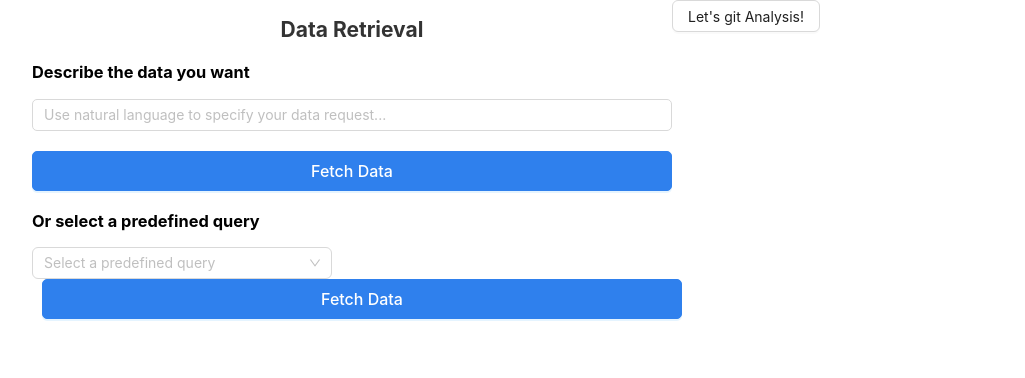
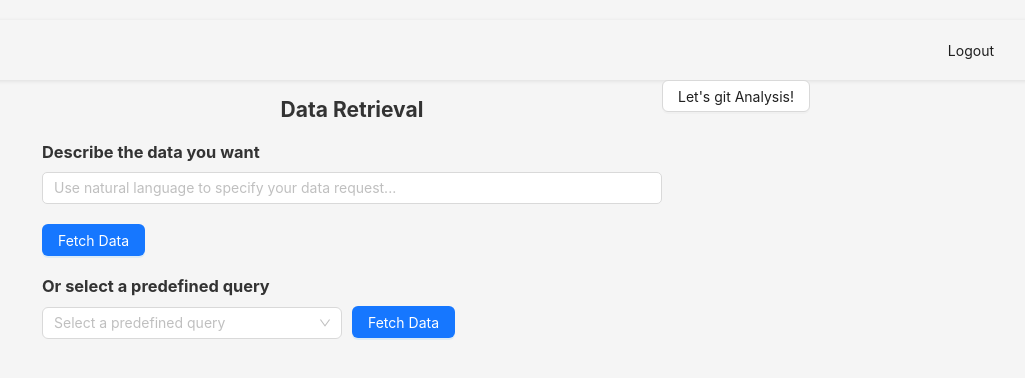
Before and after one commit to Echo11ovo/ELEC5620, a React (Create React App) app in the folder dataanalysis/front/: page /retrieval in a window 1280 px wide. Shown: the top 378 px of the page, without its empty margins (214-1239 px from the left). Built offline with nearby package versions, Linux system fonts and the light colour scheme; sample sign-in values are in the browser's storage.

Commit message:
add logout and css improve

```diff
--- a/dataanalysis/front/src/CSS/Chat.css
+++ b/dataanalysis/front/src/CSS/Chat.css
@@ -6,7 +6,9 @@
     align-items: center;
     padding: 20px;
 }
-
+.chatPage {
+    padding-top: 20px;
+}
 .header {
     width: 100%;
     display: flex;
--- a/dataanalysis/front/src/CSS/Login.css
+++ b/dataanalysis/front/src/CSS/Login.css
@@ -33,7 +33,7 @@ h2 {
     border-radius: 5px;
 }
 
-.ant-btn-primary {
+.Login {
     background-color: #2F80ED; /* Adjust according to the blue in your image */
     border-color: #2F80ED;
     width: 100%;
--- /dev/null
+++ b/dataanalysis/front/src/CSS/Navbar.css
@@ -0,0 +1,51 @@
+.navbar-container {
+    display: flex;
+    justify-content: flex-end;
+    align-items: center;
+    background-color: #f5f5f5;
+    padding: 0 2em;
+    box-shadow: 0 1px 4px rgba(0, 0, 0, 0.1);
+    height: 60px;
+}
+
+.navbar-container .ant-menu {
+    background-color: transparent;
+    border: none;
+    line-height: 60px;
+}
+
+.navbar-container .ant-menu-item {
+    padding: 0 15px;
+    margin: 0 5px;
+    border-bottom: none;
+    transition: background-color 0.3s ease;
+    font-size: 14px;
+}
+
+.navbar-container .ant-menu-item a {
+    color: #333;
+    padding: 5px 10px;
+    background-color: #f7f7f7;
+    border-radius: 5px;
+    transition: background-color 0.3s ease;
+}
+
+.navbar-container .ant-menu-item a:hover {
+    background-color: #e6e6e6;
+}
+
+/* For the modal */
+
+#logout-modal-description {
+    font-size: 16px;
+    color: rgba(0, 0, 0, 0.65);
+}
+
+.ant-modal-footer {
+    display: flex;
+    justify-content: flex-end;
+}
+
+.ant-modal-footer .ant-btn {
+    margin-left: 10px;
+}
--- /dev/null
+++ b/dataanalysis/front/src/CSS/Retrieval.css
@@ -0,0 +1,53 @@
+.retrievalPage {
+    padding: 20px;
+    font-family: 'Arial', sans-serif;
+    background-color: #f5f5f5;
+    min-height: 100vh;
+}
+
+h2 {
+    text-align: center;
+    font-weight: bold;
+    margin-bottom: 20px;
+}
+
+h3 {
+    margin-top: 20px;
+    margin-bottom: 10px;
+    color: #333;
+}
+
+.query-btn {
+    margin-top: 20px;
+}
+
+.predefined-queries {
+    display: flex;
+    flex-direction: column;
+    align-items: flex-start;
+}
+
+.predefined-queries .ant-select, .predefined-queries .query-btn {
+    margin-right: 10px;
+}
+
+.data-output {
+    margin-top: 20px;
+    background-color: #fff;
+    border: 1px solid #d9d9d9;
+    padding: 20px;
+    border-radius: 4px;
+}
+
+.data-output pre {
+    overflow-x: auto;
+    max-width: 100%;
+    white-space: pre-wrap;
+    word-wrap: break-word;
+}
+
+.navigation-btn {
+    margin-top: 20px;
+    text-align: center;
+    width: 100%;
+}
--- a/dataanalysis/front/src/components/Chat.tsx
+++ b/dataanalysis/front/src/components/Chat.tsx
@@ -2,6 +2,8 @@ import React, { useState } from 'react';
 import { useNavigate } from 'react-router-dom';
 import { Input, Button, Upload, message, Select, Spin, Row, Col } from 'antd';
 import { UploadOutlined, LoadingOutlined } from '@ant-design/icons';
+import Navbar from './Logout';
+
 import '../CSS/Chat.css';
 
 type Message = {
@@ -70,7 +72,10 @@ function Chat() {
     };
 
     return (
+        <div className="chatPage">
+            <Navbar />
             <Row className="container" justify="center">
+
                 <Col xs={24} sm={22} md={18} lg={14} xl={12}>
                     <div className="header">
                         <h2>intelligent data analysis</h2>
@@ -121,6 +126,9 @@ function Chat() {
                     </div>
                 </Col>
             </Row>
+        </div>
+
+
     );
 }
 
--- a/dataanalysis/front/src/components/DataRetrieval.tsx
+++ b/dataanalysis/front/src/components/DataRetrieval.tsx
@@ -2,6 +2,10 @@ import React, { useState } from 'react';
 import { Input, Button, Select, Spin, Row, Col, message } from 'antd';
 import { LoadingOutlined } from '@ant-design/icons';
 import { useNavigate } from 'react-router-dom';
+import Navbar from './Logout';
+import '../CSS/Retrieval.css';
+
+
 const { Option } = Select;
 const BACKEND_URL = 'http://localhost:5000';
 const loadingIcon = <LoadingOutlined style={{ fontSize: 24 }} spin />;
@@ -47,7 +51,9 @@ function DataRetrieval() {
     };
 
     return (
-        <Row justify="center">
+       <div className="retrievalPage">
+        <Navbar/>
+         <Row justify="center">
             <Col xs={24} sm={22} md={18} lg={14} xl={12}>
                 <h2>Data Retrieval</h2>
 
@@ -104,6 +110,7 @@ function DataRetrieval() {
                     <Button onClick={() => navigate('/chat')}>Let's git Analysis!</Button>
                 </div>
         </Row>
+       </div>
     );
 }
 
--- a/dataanalysis/front/src/components/Login.tsx
+++ b/dataanalysis/front/src/components/Login.tsx
@@ -97,11 +97,11 @@ function Login() {
                         >
                             <Input prefix={<LockOutlined />} type="password" placeholder="Password" />
                         </Form.Item>
-                        <Form.Item name="remember" valuePropName="checked" initialValue={true}>
+                        <Form.Item name="remember" valuePropName="checked" initialValue={false}>
                             <Checkbox>Remember me</Checkbox>  {/* Add Remember me option */}
                         </Form.Item>
                         <Form.Item>
-                            <Button type="primary" htmlType="submit">
+                            <Button className="Login" htmlType="submit">
                                 Log in
                             </Button>
                         </Form.Item>
--- /dev/null
+++ b/dataanalysis/front/src/components/Logout.tsx
@@ -0,0 +1,62 @@
+import React, { useState, FC } from 'react';
+import { useNavigate } from 'react-router-dom';
+import { Menu, Modal, Button } from 'antd';
+import '../CSS/Navbar.css';
+
+interface LogoutModalProps {
+    isVisible: boolean;
+    onConfirm: () => void;
+    onCancel: () => void;
+}
+
+const LogoutModal: FC<LogoutModalProps> = ({ isVisible, onConfirm, onCancel }) => (
+    <Modal
+        title="Confirm Logout"
+        visible={isVisible}
+        onOk={onConfirm}
+        onCancel={onCancel}
+        aria-labelledby="logout-modal-title"
+        aria-describedby="logout-modal-description"
+        footer={[
+            <Button key="cancel" onClick={onCancel}>
+                Cancel
+            </Button>,
+            <Button key="confirm" type="primary" onClick={onConfirm}>
+                Logout
+            </Button>
+        ]}
+    >
+        <p id="logout-modal-description">Are you sure you want to logout?</p>
+    </Modal>
+);
+
+const Navbar = () => {
+    const [isModalVisible, setIsModalVisible] = useState(false);
+    const navigate = useNavigate();
+
+    const handleLogout = () => {
+        setIsModalVisible(false);
+        localStorage.removeItem('token');
+        localStorage.removeItem('userType');
+        navigate('/login');
+        window.location.reload();
+    };
+
+    return (
+        <div className="navbar-container">
+            <Menu mode="horizontal">
+                {/* Other menu items can be added here */}
+                <Menu.Item key="logout" onClick={() => setIsModalVisible(true)}>
+                    Logout
+                </Menu.Item>
+            </Menu>
+            <LogoutModal
+                isVisible={isModalVisible}
+                onConfirm={handleLogout}
+                onCancel={() => setIsModalVisible(false)}
+            />
+        </div>
+    );
+};
+
+export default Navbar;
```
Lines whose indentation alone changed are shown as unchanged.
